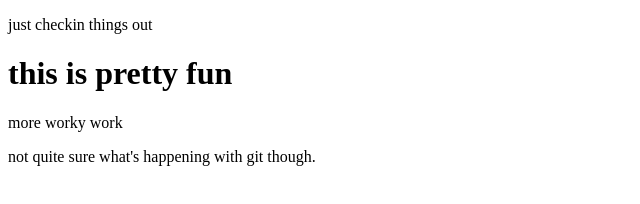
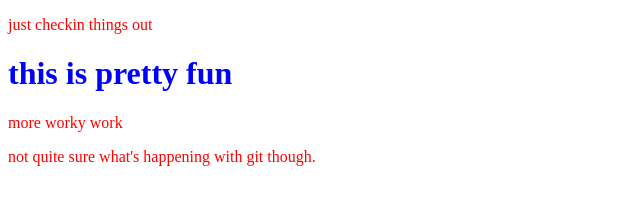
Before and after one commit to wjayb/test, a plain HTML site: page index.html in a window 1280 px wide. Shown: the whole page, without its empty margins (0-640 px from the left). Drawn offline with Linux system fonts and the light colour scheme; files that its build step writes are made by us from their sources; the site is published under a folder, as on GitHub Pages, so addresses that start at the root find nothing.

Commit message:
Trying to link the css

```diff
--- a/index.html
+++ b/index.html
@@ -2,7 +2,7 @@
 <html lang="en" dir="ltr">
   <head>
     <meta charset="utf-8">
-    <link rel="stylesheet" href="/mnt/c/Users/theone/Documents/Github/test/main.css">
+    <link rel="stylesheet" href="main.css">
     <title>I'm just testing things out</title>
   </head>
   <body>
```
